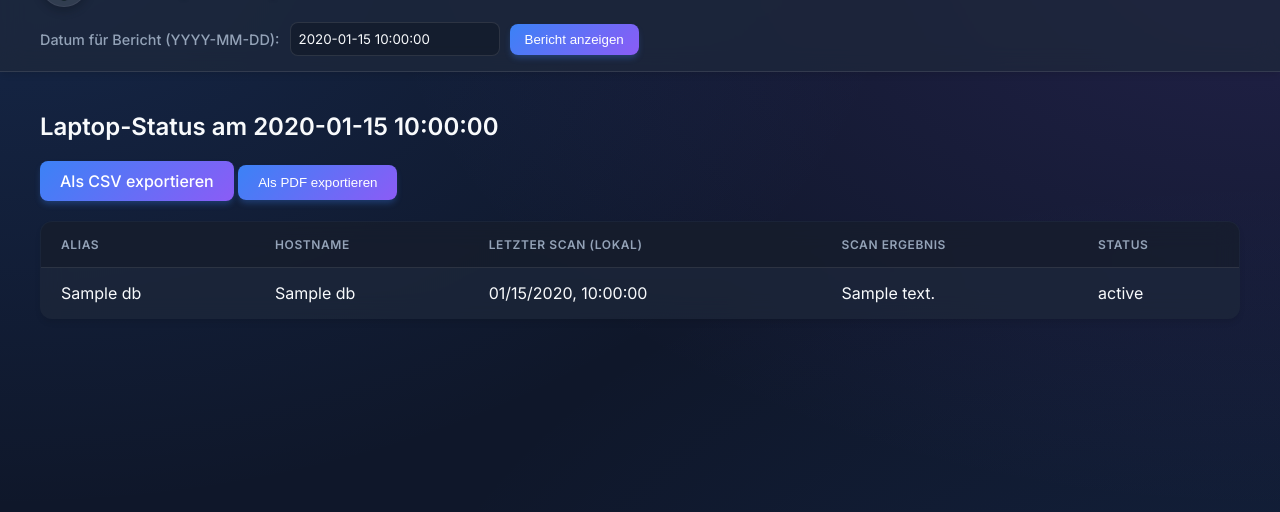
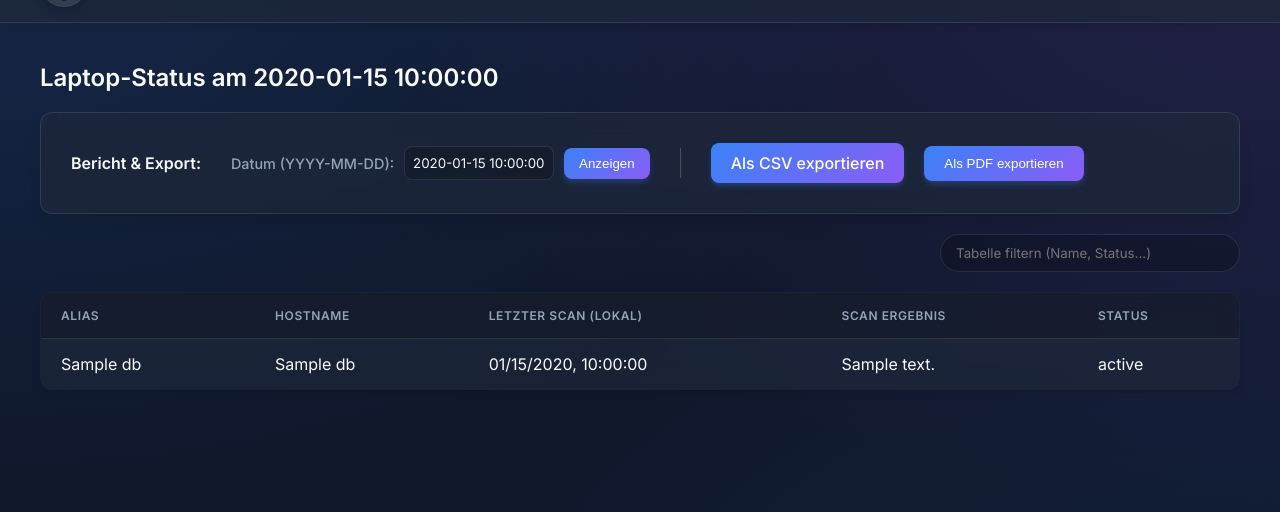
Before and after one commit to BitWuehler/ScanOp, a FastAPI app: template templates/daily_report.html in a window 1280 px wide. Shown: the part 56-568 px from the top of the page. Run offline with FastAPI, Linux system fonts and the light colour scheme; the template is opened without the code that fills it: most values are stand-ins (such as "Sample title", 1, 10 or a date in 2020); parts of the project's set-up code (start-up, migrations or seed data) failed here and were passed over; some libraries are stand-ins or nearby versions.

Commit message:
style: standardize layout across all dashboard pages
- Fix header layout so tabs are properly aligned to the right
- Establish a uniform, pixel-perfect structure for main content:
  1. Title/Header
  2. Actions/Settings Bar
  3. Filter Bar (fixed position)
  4. Data Table
- Add consistent filter bar to daily report for visual consistency
- Improve spacing and layout consistency across all views

```diff
--- a/templates/daily_report.html
+++ b/templates/daily_report.html
@@ -41,20 +41,28 @@
                 </div>
             </div>
         </nav>
-        <div style="margin-top: 15px; width: 100%;">
-            <form method="get" action="{{ url_for('web_daily_report') }}" style="display: flex; gap: 10px; align-items: center;">
-                <label for="report_date_str" style="margin: 0;">Datum für Bericht (YYYY-MM-DD):</label>
-                <input type="text" id="report_date_str" name="report_date_str" value="{{ report_date_iso }}" placeholder="YYYY-MM-DD" style="width: auto; padding: 8px;">
-                <button type="submit" style="padding: 8px 15px;">Bericht anzeigen</button>
-            </form>
-        </div>
     </header>
     <main>
-        <h2>Laptop-Status am {{ report_date_display }}</h2>
+        <div style="margin-bottom: 20px;">
+            <h2>Laptop-Status am {{ report_date_display }}</h2>
+        </div>
 
-        <div style="margin-bottom: 20px; margin-top: 20px;">
+        <div class="glass-container form-container actions-bar" style="margin-bottom: 20px; display: flex; gap: 20px; align-items: center; flex-wrap: wrap;">
+            <h3 style="margin: 0; font-size: 1rem; margin-right: 10px; color: var(--text-main);">Bericht & Export:</h3>
+            <form method="get" action="{{ url_for('web_daily_report') }}" style="display: flex; gap: 10px; align-items: center; margin: 0;">
+                <label for="report_date_str" style="margin: 0;">Datum (YYYY-MM-DD):</label>
+                <input type="text" id="report_date_str" name="report_date_str" value="{{ report_date_iso }}" placeholder="YYYY-MM-DD" style="width: 150px; padding: 8px;">
+                <button type="submit" style="padding: 8px 15px;">Anzeigen</button>
+            </form>
+            <div style="width: 1px; height: 30px; background: rgba(255,255,255,0.2); margin: 0 10px;"></div>
             <a href="{{ url_for('export_daily_report_csv') }}?report_date_str={{ report_date_iso }}" class="button-link" id="export-csv-btn">Als CSV exportieren</a>
             <button id="export-pdf-btn">Als PDF exportieren</button>
+        </div>
+
+        <div class="filter-bar" style="display: flex; justify-content: flex-end; align-items: center; margin-bottom: 15px;">
+            <div class="filter-container" style="display: flex; gap: 15px; align-items: center;">
+                <input type="text" id="table-filter-input" placeholder="Tabelle filtern (Name, Status...)" style="padding: 10px 15px; border-radius: 20px; width: 300px; margin: 0;">
+            </div>
         </div>
 
         {% if laptops_report_data %}
```
Also changed, not shown: templates/client_updates.html (+17 -15 lines), templates/laptops_overview.html (+21 -17 lines).
